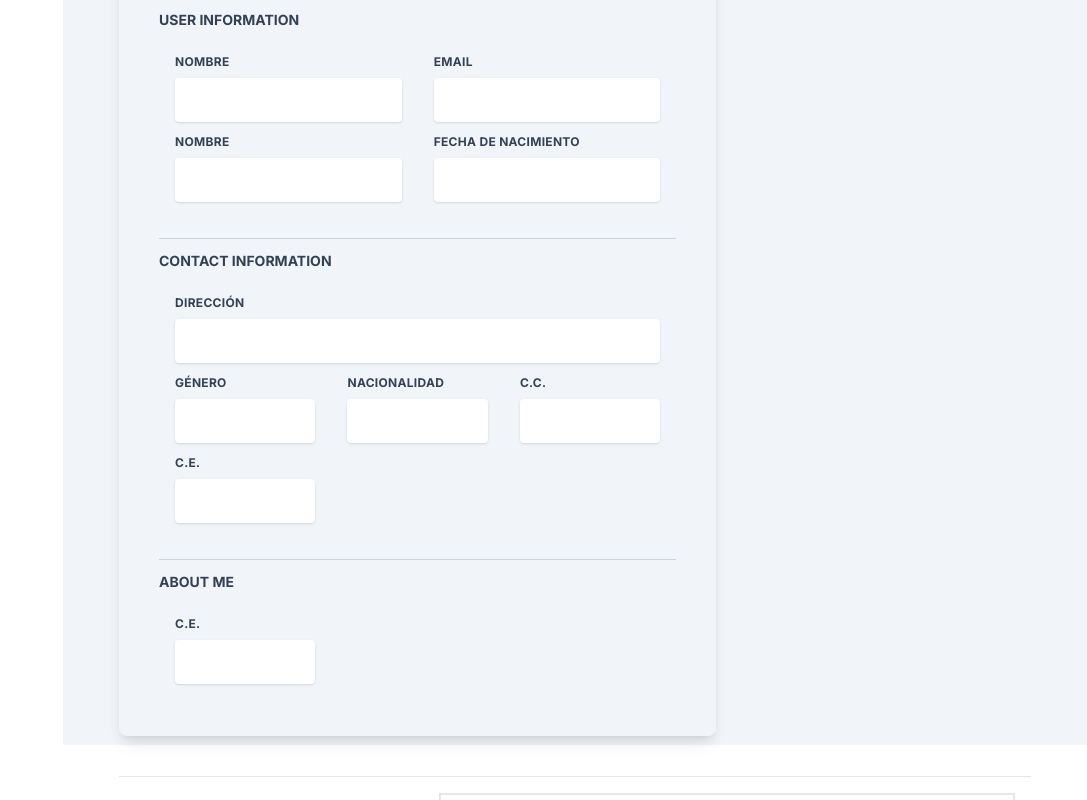
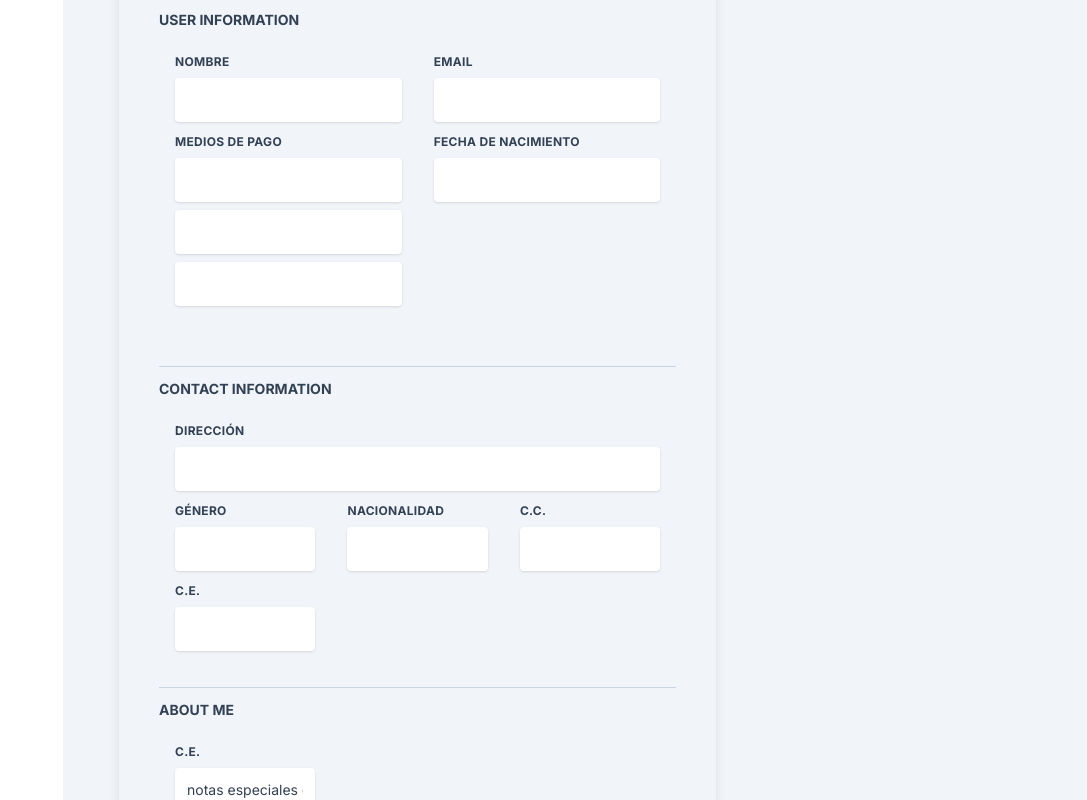
Before and after one commit to pablosecuen/Urban, a Next.js app in the folder client/: page /admin/users in a window 1280 px wide. Shown: the part 1042-1842 px from the top of the page, without its empty margins (193-1280 px from the left). Built offline with nearby package versions, Linux system fonts and the light colour scheme; no server answers.

Commit message:
renderizado condicional y correcta distribucion de padres a hijos de los estados y funciones

```diff
--- a/client/components/Cards/CardUsers.tsx
+++ b/client/components/Cards/CardUsers.tsx
@@ -10,19 +10,15 @@ import { useState } from "react";
 import { FaSearch } from "react-icons/fa";
 import { User } from "../../app/types/User";
 import UserDropDownSettings from "../Dropdowns/UserDropDownSettings";
+import { CardUsersProps } from "@component/app/admin/users/page";
+import { Payment } from "@component/app/types/Payments";
 
 // components
 
-export default function CardUsers() {
-  const dispatch: ThunkDispatch<RootState, undefined, AnyAction> = useDispatch();
-  const allUsers = useSelector((state: RootState) => state.user.allUsers);
+const CardUsers: React.FC<CardUsersProps> = ({ allUsers, handleClickFunction, selectedUser }) => {
   const [searchTerm, setSearchTerm] = useState("");
-  const [selectedUser, setSelectedUser] = useState<User | null>(null);
+  // const [selectedUser, setSelectedUser] = useState<User | null>(null);
   const [showDropDown, setShowDropDown] = useState(false);
-
-  useEffect(() => {
-    dispatch(fetchAllUsers());
-  }, [dispatch]);
 
   const handleSearchChange = (event: any) => {
     setSearchTerm(event.target.value);
@@ -33,10 +29,6 @@ export default function CardUsers() {
       (user.name && user.name.toLowerCase().includes(searchTerm.toLowerCase())) ||
       (user.id && user.id.toLowerCase().includes(searchTerm.toLowerCase()))
   );
-
-  const handleClick = (user: User) => {
-    setSelectedUser(user);
-  };
 
   const handleSettingsClick = () => {
     setShowDropDown(!showDropDown); // toggle state variable on click
@@ -61,12 +53,6 @@ export default function CardUsers() {
                   onChange={handleSearchChange}
                 />
               </label>
-              {/* <button
-                className="mr-1 w-auto rounded bg-blueGray-700 px-4 py-2 text-xs font-bold uppercase text-white shadow outline-none transition-all duration-150 ease-linear hover:shadow-md focus:outline-none active:bg-blueGray-600"
-                type="button"
-              >
-                Settings
-              </button> */}
             </div>
           </div>
           {/* este es el render de los usuarios */}
@@ -74,7 +60,7 @@ export default function CardUsers() {
         <div style={{ height: "500px", overflow: "scroll" }}>
           {filteredUsers.map((user) => (
             <div
-              onClick={() => handleClick(user)}
+              onClick={() => handleClickFunction(user)}
               key={user.id}
               className="flex w-full cursor-pointer justify-between gap-4 border-2 px-4 py-2"
             >
@@ -155,13 +141,44 @@ export default function CardUsers() {
                     className="mb-2 block text-xs font-bold uppercase text-blueGray-600"
                     htmlFor="grid-password"
                   >
-                    Nombre
+                    Medios de pago
                   </label>
-                  <input
-                    type="text"
-                    className="w-full rounded border-0 bg-white px-3 py-3 text-sm text-blueGray-600 placeholder-blueGray-300 shadow transition-all duration-150 ease-linear focus:outline-none focus:ring"
-                    defaultValue={selectedUser ? selectedUser.name : ""}
-                  />
+                  <div className="flex flex-col gap-2">
+                    <input
+                      type="text"
+                      className="w-full rounded border-0 bg-white px-3 py-3 text-sm text-blueGray-600 placeholder-blueGray-300 shadow transition-all duration-150 ease-linear focus:outline-none focus:ring"
+                      defaultValue={selectedUser?.payments[0]?.cardNumber ?? ""}
+                    />
+                    <input
+                      type="text"
+                      className="w-full rounded border-0 bg-white px-3 py-3 text-sm text-blueGray-600 placeholder-blueGray-300 shadow transition-all duration-150 ease-linear focus:outline-none focus:ring"
+                      defaultValue={selectedUser?.payments[0]?.expirationDate ?? ""}
+                    />
+                    <input
+                      type="text"
+                      className="w-full rounded border-0 bg-white px-3 py-3 text-sm text-blueGray-600 placeholder-blueGray-300 shadow transition-all duration-150 ease-linear focus:outline-none focus:ring"
+                      defaultValue={selectedUser?.payments[0]?.securityCode ?? ""}
+                    />
+                  </div>
+
+                  <div className="flex justify-center">
+                    <svg
+                      width="20px"
+                      height="24px"
+                      viewBox="0 0 24 24"
+                      fill="none"
+                      xmlns="http://www.w3.org/2000/svg"
+                      stroke="#626062"
+                      className="w-auto "
+                    >
+                      <input
+                        type="text"
+                        className="w-full rounded border-0 bg-white px-3 py-3 text-sm text-blueGray-600 placeholder-blueGray-300 shadow transition-all duration-150 ease-linear focus:outline-none focus:ring"
+                        defaultValue={selectedUser ? selectedUser.name : ""}
+                      />
+                      {/* Icono de usuario */}
+                    </svg>
+                  </div>
                 </div>
               </div>
               <div className="w-full px-4 lg:w-6/12">
@@ -282,7 +299,7 @@ export default function CardUsers() {
                 <input
                   type="text"
                   className="w-full rounded border-0 bg-white px-3 py-3 text-sm text-blueGray-600 placeholder-blueGray-300 shadow transition-all duration-150 ease-linear focus:outline-none focus:ring"
-                  defaultValue={selectedUser ? selectedUser.createAt?.toString() : ""}
+                  defaultValue="notas especiales del usuario"
                 />
               </div>
             </div>
@@ -291,4 +308,6 @@ export default function CardUsers() {
       </div>
     </div>
   );
-}
+};
+
+export default CardUsers;
```
